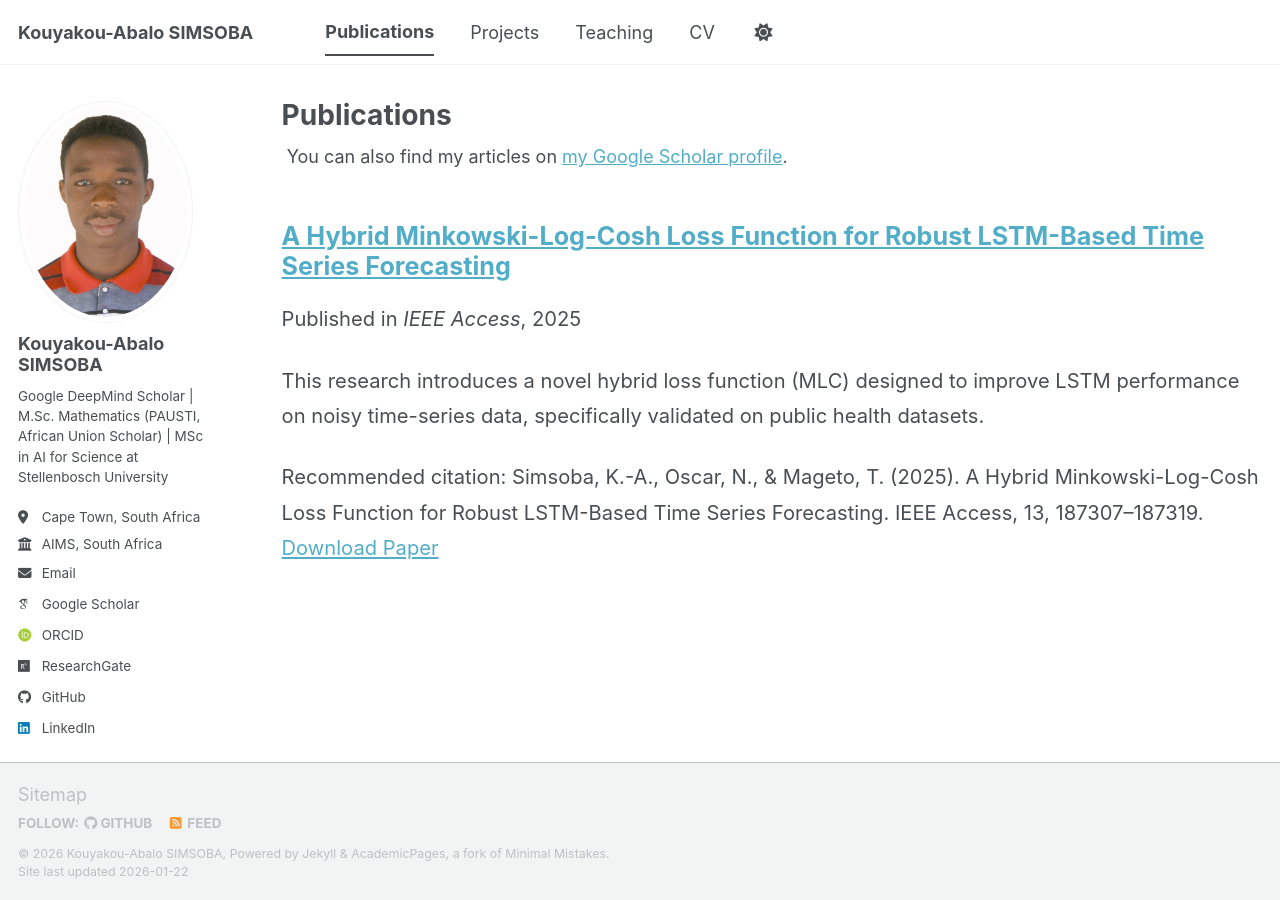
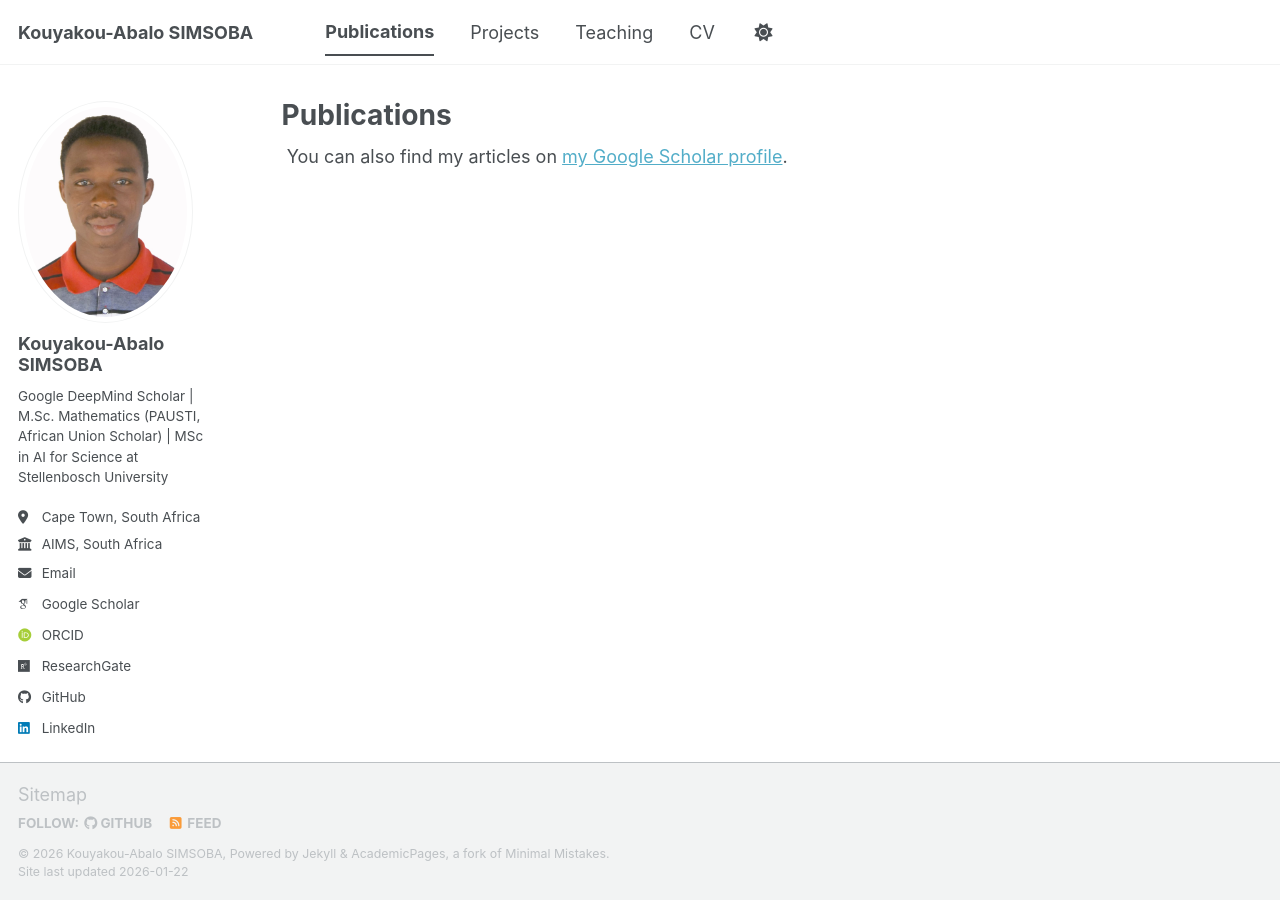
Before and after one commit to simsoba-research/simsoba-research.github.io, a Jekyll site: the page built from _pages/publications.html, in a window 1280 px wide. Built offline with Jekyll 4.4.1, drawn with Linux system fonts in a browser that asks for light colours; some web fonts are replaced; a script bundle is joined from its source files by our own code; library files that are not in the unit come from our copies; part of the change alters nothing that is shown.

Commit message:
Update 2009-10-01-paper-title-number-1.md

````diff
--- a/_publications/2009-10-01-paper-title-number-1.md
+++ b/_publications/2009-10-01-paper-title-number-1.md
@@ -1,152 +1,7 @@
----
-title: "A Hybrid Minkowski-Log-Cosh Loss Function for Robust LSTM-Based Time Series Forecasting"
-collection: publications
-category: manuscripts
-permalink: /publication/2025-hybrid-minkowski-log-cosh
-excerpt: "This research introduces a novel hybrid loss function (MLC) designed to improve LSTM performance on noisy time-series data, specifically validated on public health datasets."
-date: 2025-02-15
-venue: "IEEE Access"
-paperurl: "https://doi.org/10.1109/ACCESS.2025.3626795"
-citation: "Simsoba, K.-A., Oscar, N., & Mageto, T. (2025). A Hybrid Minkowski-Log-Cosh Loss Function for Robust LSTM-Based Time Series Forecasting. IEEE Access, 13, 187307–187319."
-mathjax: true
----
-
-## Abstract
-
-Robust learning is essential for time-series forecasting in real-world settings where data are noisy, irregular, or contaminated by outliers. This paper proposes a **Hybrid Minkowski–Log–Cosh (MLC) loss function**, a tunable and theoretically grounded objective designed to improve the stability and accuracy of **LSTM-based forecasting models**. The method is validated on long-horizon public health data, with a particular focus on malaria incidence forecasting.
-
----
-
-## Loss Function Definition
-
-Let $y_i$ and $\hat{y}_i$ denote the true and predicted values at time $i$.
-The proposed loss is defined as
-
-$$
-\mathcal{L}_{\mathrm{MLC}}(y,\hat{y})
-=
-\frac{1}{N}\sum_{i=1}^{N}
-\left[\log\!\big(\cosh(y_i - \hat{y}_i)\big)\right]^p,
-$$
-
-where $p>0$ is a **Minkowski exponent** controlling the curvature of the loss and the trade-off between robustness and sensitivity.
-
-**Special cases**
-- $p = 1$: Log-Cosh loss
-- $p \approx 2$: MSE-like behavior
-- $p < 2$: increased robustness to outliers
-
----
-
-## Gradient Analysis
-
-Let $\varepsilon_i = y_i - \hat{y}_i$ and $g_i = \log(\cosh(\varepsilon_i))$.
-The gradient with respect to the prediction $\hat{y}_i$ is
-
-$$
-\frac{\partial \mathcal{L}_{\mathrm{MLC}}}{\partial \hat{y}_i}
-=
--\,p\, g_i^{\,p-1}\tanh(\varepsilon_i).
-$$
-
-**Interpretation**
-- For small residuals: $\tanh(\varepsilon_i)\approx\varepsilon_i$ (smooth, MSE-like)
-- For large residuals: $\tanh(\varepsilon_i)\to 1$ (gradient saturation)
-- For $p<2$: extreme errors are downweighted, improving robustness
-
----
-
-## Hessian and Curvature Properties
-
-The second derivative (Hessian entry) is
-
-$$
+\[
 \frac{\partial^2 \mathcal{L}_{\mathrm{MLC}}}{\partial \hat{y}_i^2}
 =
-p(p-1)\, g_i^{\,p-2}\tanh^2(\varepsilon_i)
+p(p-1)\big[\log(\cosh(\varepsilon_i))\big]^{p-2}\tanh^2(\varepsilon_i)
 +
-p\, g_i^{\,p-1}\operatorname{sech}^2(\varepsilon_i).
-$$
-
-Asymptotic behavior for large residuals:
-
-$$
-\lim_{|\varepsilon_i|\to\infty}
-\frac{\partial^2 \mathcal{L}_{\mathrm{MLC}}}{\partial \hat{y}_i^2}
-=
-\begin{cases}
-0, & 0 < p < 2, \\
-2, & p = 2, \\
-+\infty, & p > 2.
-\end{cases}
-$$
-
-This shows that:
-- **$p<2$ yields bounded curvature**, ensuring robustness to outliers
-- **$p>1$ guarantees strict convexity**, enabling stable optimization
-- **$p=2$ recovers MSE-like curvature**
-
----
-
-## Empirical Evaluation
-
-The loss was evaluated using **LSTM models** on **11 years (2013–2023)** of monthly malaria incidence data.
-
-### Clean data regime (best $p=2.25$)
-- **MAE:** 2,515.38
-- **MAPE:** 18.23% (↓ from 20.96% with MSE)
-- **RMSE:** 3,671.74
-- Faster convergence than MSE, MAE, and Log-Cosh
-
-### Noisy / outlier-contaminated regime (best $p=1.5$)
-- **MAE:** 3,676.36
-- **Median AE:** 2,192.06
-- **SMAPE:** 24.63%
-- ≈ **117,000 fewer mispredicted cases** compared to MSE
-
-All improvements were achieved with **$\mathcal{O}(N)$ computational complexity**.
-
----
-
-## Key Contributions
-
-- **Novel loss function** with tunable robustness
-- **Explicit gradient and Hessian analysis**
-- **Improved stability and accuracy** on real public health data
-- **Plug-and-play** for LSTM and deep learning models
-
----
-
-[Access the full paper here](https://doi.org/10.1109/ACCESS.2025.3626795)
-
----
-
-## How to Cite
-
-### APA
-Simsoba, K.-A., Oscar, N., & Mageto, T. (2025).
-*A Hybrid Minkowski-Log-Cosh Loss Function for Robust LSTM-Based Time Series Forecasting*.
-**IEEE Access, 13**, 187307–187319.
-https://doi.org/10.1109/ACCESS.2025.3626795
-
----
-
-### IEEE
-K.-A. Simsoba, N. Oscar, and T. Mageto,
-“A Hybrid Minkowski-Log-Cosh Loss Function for Robust LSTM-Based Time Series Forecasting,”
-*IEEE Access*, vol. 13, pp. 187307–187319, 2025,
-doi:10.1109/ACCESS.2025.3626795.
-
----
-
-### BibTeX
-```bibtex
-@article{Simsoba2025MLC,
-  author  = {Simsoba, Kouyakou-Abalo and Oscar, Ngesa and Mageto, Thomas},
-  title   = {A Hybrid Minkowski-Log-Cosh Loss Function for Robust LSTM-Based Time Series Forecasting},
-  journal = {IEEE Access},
-  volume  = {13},
-  pages   = {187307--187319},
-  year    = {2025},
-  doi     = {10.1109/ACCESS.2025.3626795}
-}
+p\big[\log(\cosh(\varepsilon_i))\big]^{p-1}\operatorname{sech}^2(\varepsilon_i)
+\]
````
